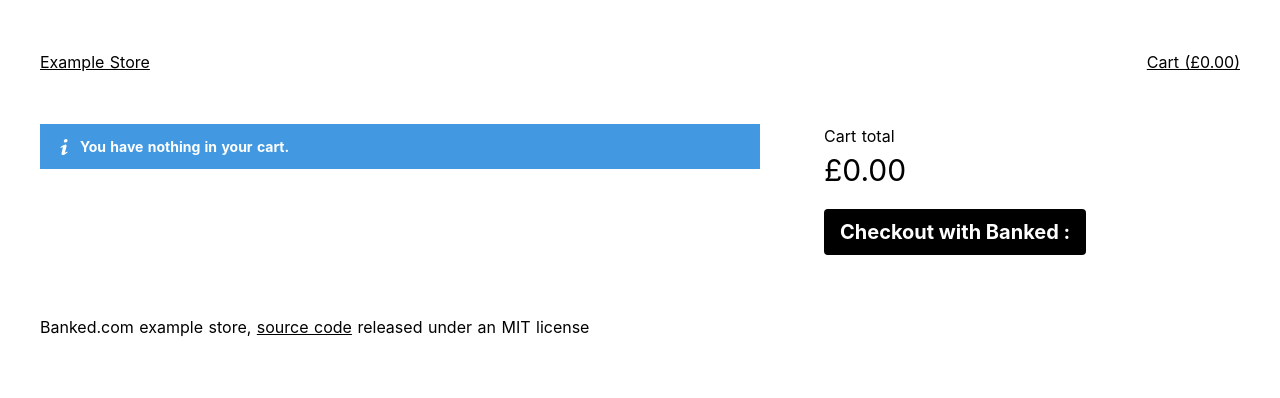
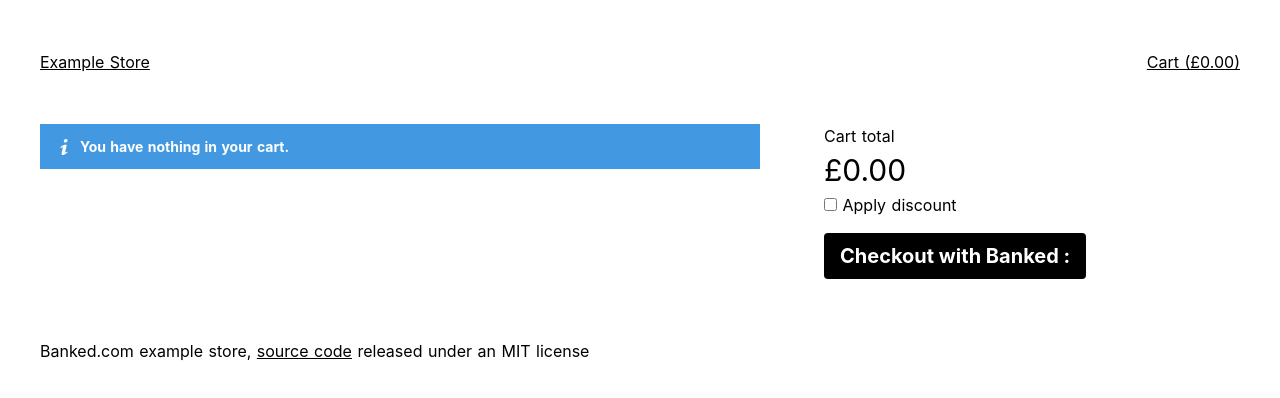
Before and after one commit to banked/example-store, a Nuxt app: page /cart in a window 1280 px wide. Shown: the top 398 px of the page. Built offline with nearby package versions, Linux system fonts and the light colour scheme.

Commit message:
Add UI for adding/removing discount and test

```diff
--- a/pages/cart/index.vue
+++ b/pages/cart/index.vue
@@ -20,6 +20,9 @@
         <p class="text-3xl cart-total">
           {{ cartValue.toLocaleString('en-GB', { style: 'currency', currency: 'GBP' }) }}
         </p>
+        <p>
+          <input v-model="discountApplied" type="checkbox" name="discount" class="discount"> Apply discount
+        </p>
         <button class="btn btn-banked mt-4" @click="checkout(cart)">
           Checkout with Banked :
         </button>
@@ -40,7 +43,8 @@ export default {
   },
   data () {
     return {
-      error: null
+      error: null,
+      discountApplied: false
     }
   },
   computed: {
@@ -49,6 +53,15 @@ export default {
     },
     cartValue () {
       return this.$store.state.cart.list.reduce((a, b) => a + b.amount, 0)
+    }
+  },
+  watch: {
+    discountApplied (applyDiscount) {
+      if (applyDiscount === true) {
+        this.$store.commit('cart/applyDiscount')
+      } else {
+        this.$store.commit('cart/removeDiscount')
+      }
     }
   },
   methods: {
```
Also changed, not shown: 1 other file (tests, documents, lock files or other folders).
